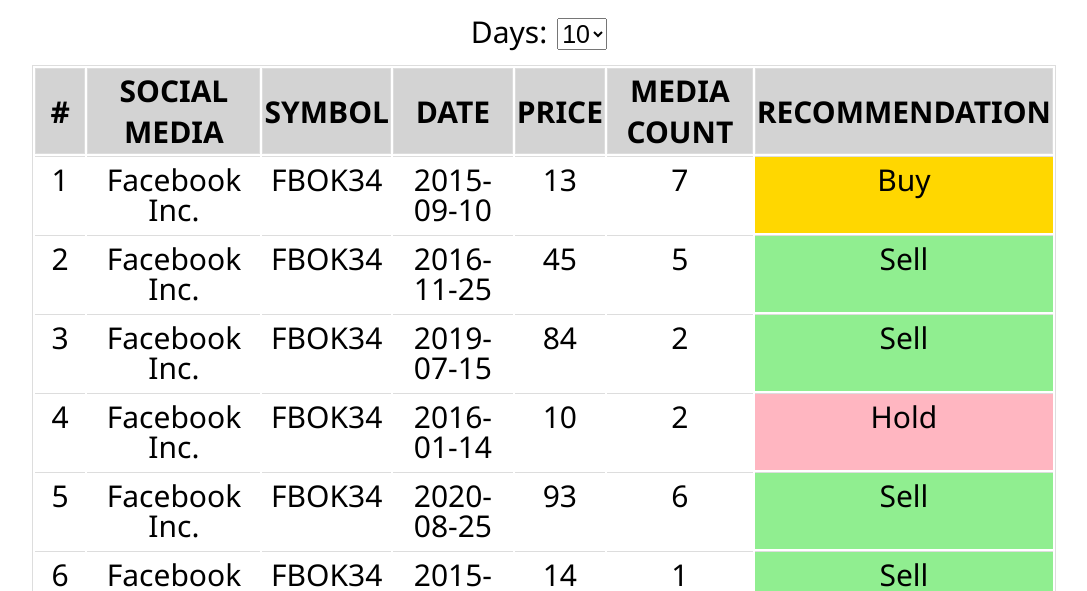
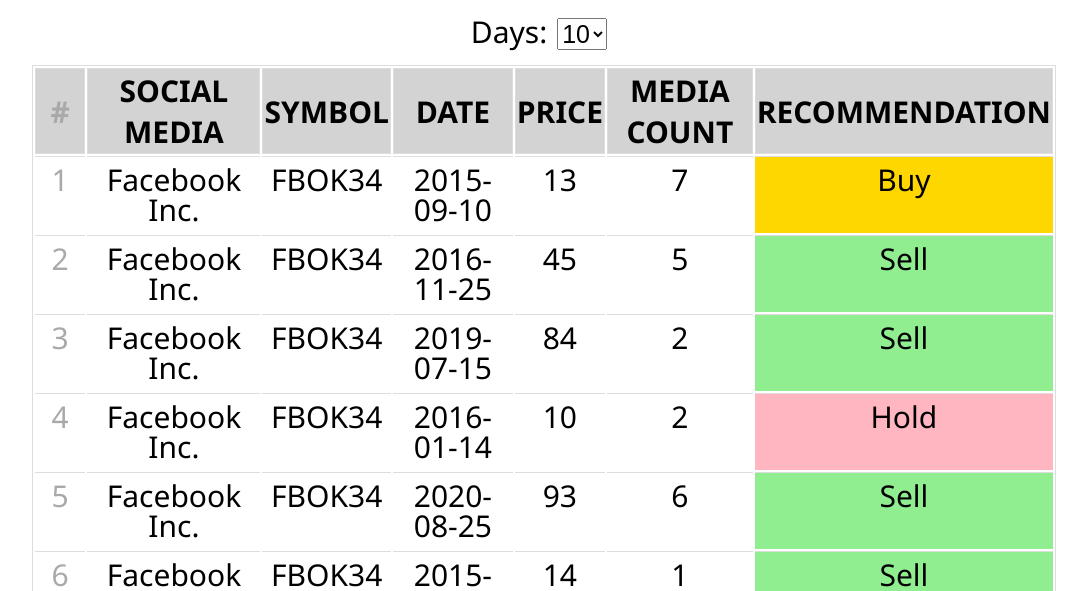
Before and after one commit to saulob/smr-react, a React (Create React App) app: page / in a window 1280 px wide. Both pictures are taken after a click on the button 536 px from the left and 105 px from the top of the page. Shown: the part 209-800 px from the top of the page, without its empty margins (96-1183 px from the left). Built offline with nearby package versions, Linux system fonts and the light colour scheme.

Commit message:
ajustes visuais

```diff
--- a/src/components/Table.jsx
+++ b/src/components/Table.jsx
@@ -89,7 +89,7 @@
                         <table>
                             <thead>
                                 <tr>
-                                    <th>#</th>
+                                    <th className="index">#</th>
                                     <th>social media</th>
                                     <th>symbol</th>
                                     <th>date</th>
@@ -101,7 +101,7 @@
                             <tbody>
                                 {dates.slice(number1,number2).map((date,i) => (
                                     <tr key={i}>
-                                        <td>{i+1}</td>
+                                        <td className="index">{i+1}</td>
                                         <td>
                                             {social_media}
                                         </td>
--- a/src/index.css
+++ b/src/index.css
@@ -88,3 +88,7 @@
 select {
   margin: 10px;
 }
+
+.index {
+  color: darkgray;
+}
```
